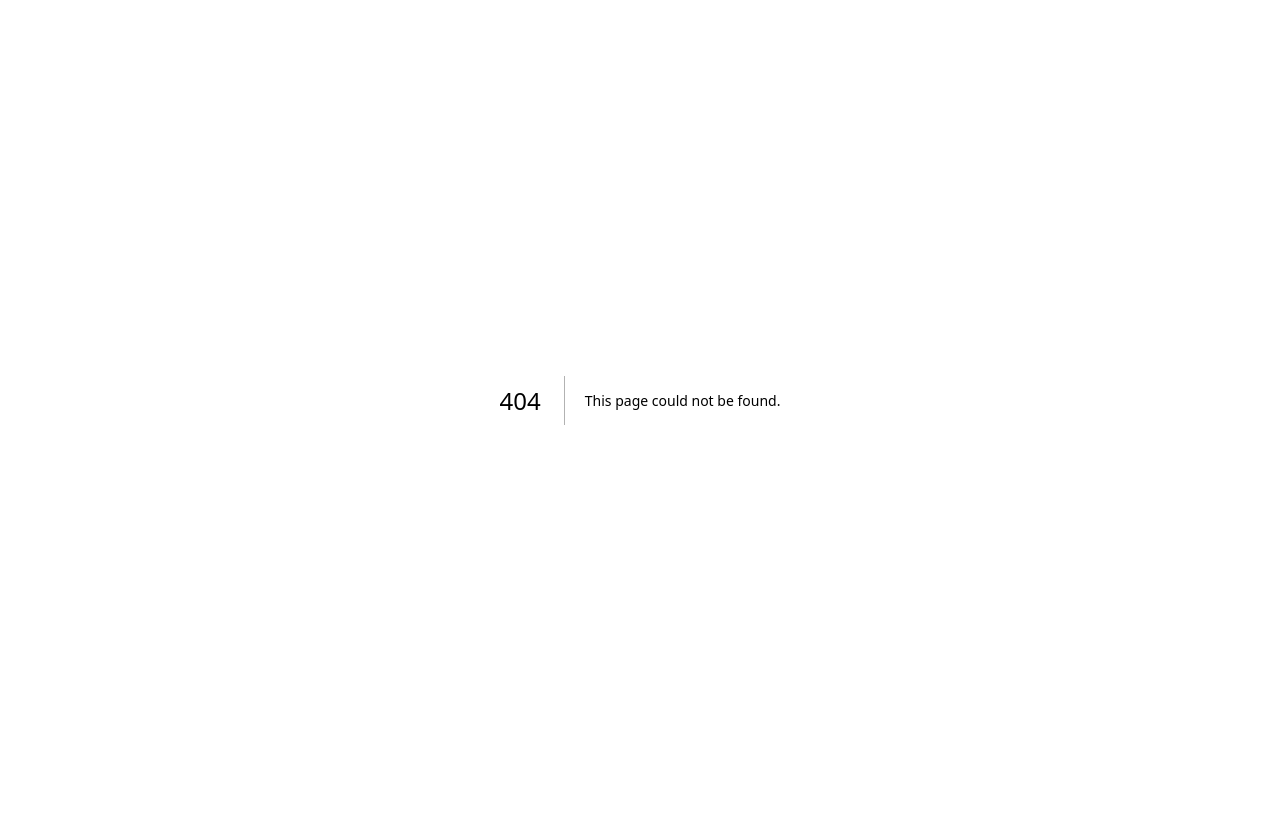
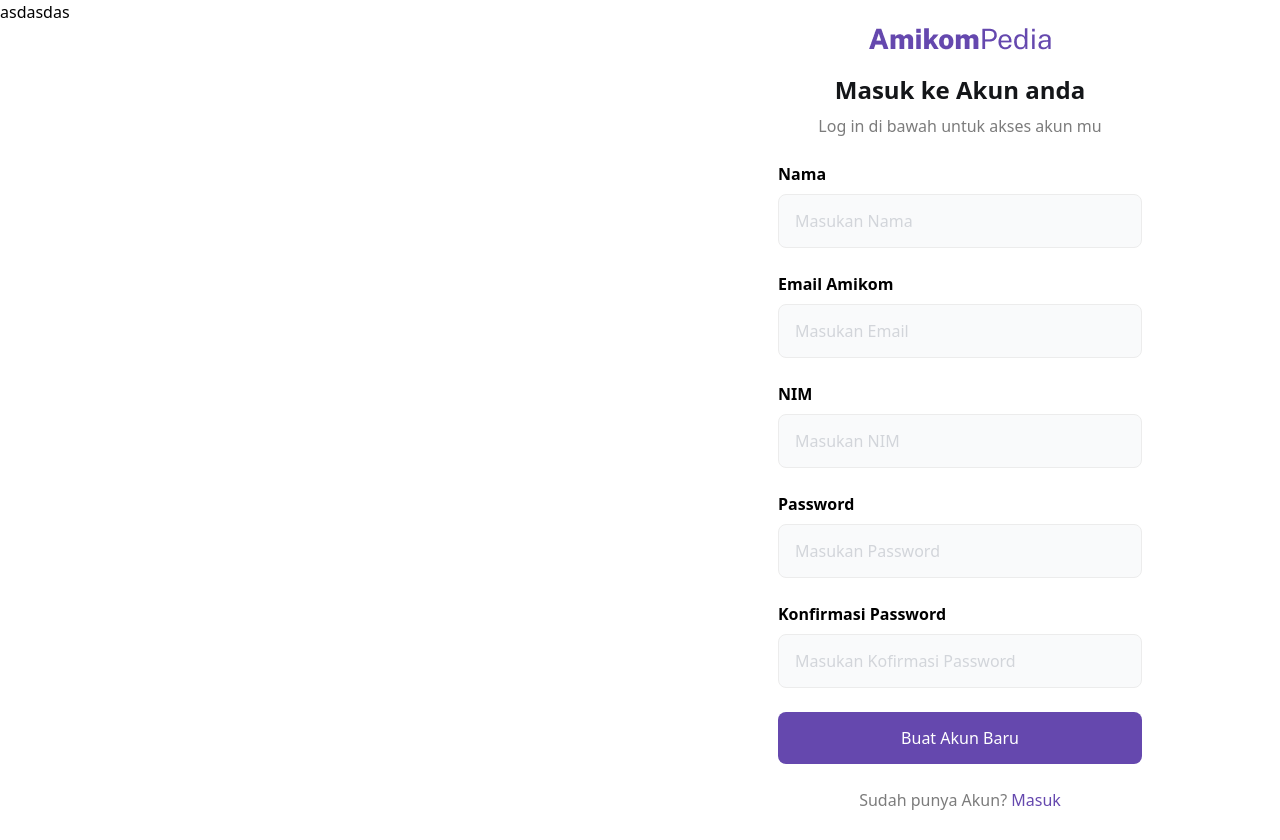
Before and after one commit to PRC-36/fe-amikom-pedia, a Next.js app: page /register in a window 1280 px wide. Before the commit this address had no page. Before the commit the page ends 800 px from the top, so only its background shows below. Built offline with nearby package versions, Linux system fonts and the light colour scheme.

Commit message:
make a component register form

```diff
--- /dev/null
+++ b/components/inputs/input-label.tsx
@@ -0,0 +1,19 @@
+import { Input } from '@/components/ui/input';
+import { Label } from '@/components/ui/label';
+
+interface IInputLabelProps {
+    name?: string,
+    type?: string,
+    placeholder?: string
+}
+
+const InputLabel: React.FunctionComponent<IInputLabelProps> = ({ name = 'Nama', type = 'text', placeholder = 'Nama..' }) => {
+    return (
+        <div className="grid w-full max-w-sm items-center gap-2">
+            <Label htmlFor={name} className='text-base font-semibold'>{name}</Label>
+            <Input type={type} id={name} placeholder={placeholder} className='text-text-500 ' />
+        </div>
+    );
+};
+
+export default InputLabel;
--- /dev/null
+++ b/components/ui/input.tsx
@@ -0,0 +1,25 @@
+import * as React from "react"
+
+import { cn } from "@/lib/utils"
+
+export interface InputProps
+  extends React.InputHTMLAttributes<HTMLInputElement> {}
+
+const Input = React.forwardRef<HTMLInputElement, InputProps>(
+  ({ className, type, ...props }, ref) => {
+    return (
+      <input
+        type={type}
+        className={cn(
+          " w-full rounded-lg border border-gray-100 bg-gray-200 px-4 py-[14px] placeholder:text-gray-300 text-base ring-offset-white outline-primary-main",
+          className
+        )}
+        ref={ref}
+        {...props}
+      />
+    )
+  }
+)
+Input.displayName = "Input"
+
+export { Input }
--- /dev/null
+++ b/components/ui/label.tsx
@@ -0,0 +1,24 @@
+import * as React from "react"
+import * as LabelPrimitive from "@radix-ui/react-label"
+import { cva, type VariantProps } from "class-variance-authority"
+
+import { cn } from "@/lib/utils"
+
+const labelVariants = cva(
+  "text-sm font-medium leading-none peer-disabled:cursor-not-allowed peer-disabled:opacity-70"
+)
+
+const Label = React.forwardRef<
+  React.ElementRef<typeof LabelPrimitive.Root>,
+  React.ComponentPropsWithoutRef<typeof LabelPrimitive.Root> &
+    VariantProps<typeof labelVariants>
+>(({ className, ...props }, ref) => (
+  <LabelPrimitive.Root
+    ref={ref}
+    className={cn(labelVariants(), className)}
+    {...props}
+  />
+))
+Label.displayName = LabelPrimitive.Root.displayName
+
+export { Label }
--- a/package.json
+++ b/package.json
@@ -10,6 +10,7 @@
   },
   "dependencies": {
     "@radix-ui/react-avatar": "^1.0.4",
+    "@radix-ui/react-label": "^2.0.2",
     "class-variance-authority": "^0.7.0",
     "clsx": "^2.1.0",
     "lucide-react": "^0.316.0",
--- /dev/null
+++ b/pages/register.tsx
@@ -0,0 +1,40 @@
+
+import InputLabel from '@/components/inputs/input-label';
+import * as React from 'react';
+
+interface IRegisterProps {
+}
+
+const Register: React.FunctionComponent<IRegisterProps> = (props) => {
+    return (
+        <>
+            <div className='grid grid-cols-1 lg:grid-cols-2 h-screen'>
+                <div className='col-span-1 hidden lg:block'>
+                    asdasdas
+                </div>
+                <div className='col-span-1 h-full flex justify-center items-center'>
+                    <div className='w-[420px] p-7'>
+                        <div className='text-center mb-6'>
+                            <div className='mb-6 flex justify-center'>
+                                <img src="/logo.png" alt="" />
+                            </div>
+                            <h2 className='text-2xl font-semibold text-text-500 mb-2'>Masuk ke Akun anda</h2>
+                            <p className='text-base font-normal text-gray-400 '>Log in di bawah untuk akses akun mu</p>
+                        </div>
+                        <form action="" className='flex flex-col gap-6'>
+                            <InputLabel name='Nama' placeholder='Masukan Nama' />
+                            <InputLabel type='email' name='Email Amikom' placeholder='Masukan Email' />
+                            <InputLabel type='number' name='NIM' placeholder='Masukan NIM' />
+                            <InputLabel type='password' name='Password' placeholder='Masukan Password' />
+                            <InputLabel type='password' name='Konfirmasi Password ' placeholder='Masukan Kofirmasi Password' />
+                            <button className='bg-primary-main text-white rounded-lg py-[14px]'>Buat Akun Baru</button>
+                            <div className='text-gray-400 text-center'>Sudah punya Akun? <span className='text-primary-main'>Masuk</span></div>
+                        </form>
+                    </div>
+                </div>
+            </div>
+        </>
+    );
+};
+
+export default Register;
--- a/tailwind.config.ts
+++ b/tailwind.config.ts
@@ -34,7 +34,15 @@
           100: '#6B7280',
           200 : "#111928",
           300 : "#9E9E9E",
-          400 : '#404040'
+          400 : '#404040',
+          500 : '#141619',
+
+        },
+        gray : {
+          100 : '#ECECEC',
+          200 : '#F9FAFB',
+          300 : "#D2D5DA",
+          400 : '#7C7C7C'
         }
       },
       keyframes: {
```
Also changed, not shown: public/logo.png (added), 1 other file (tests, documents, lock files or other folders).
